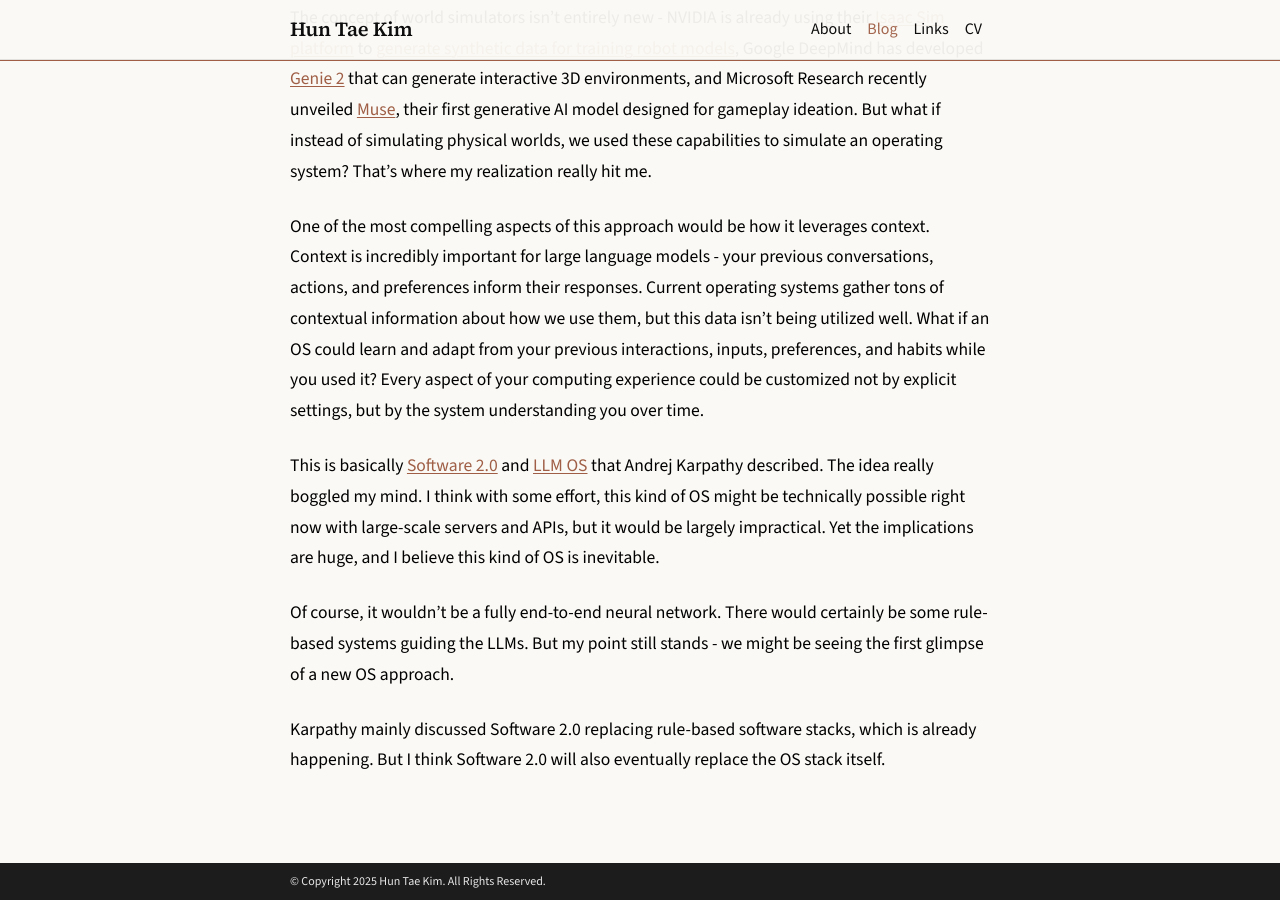
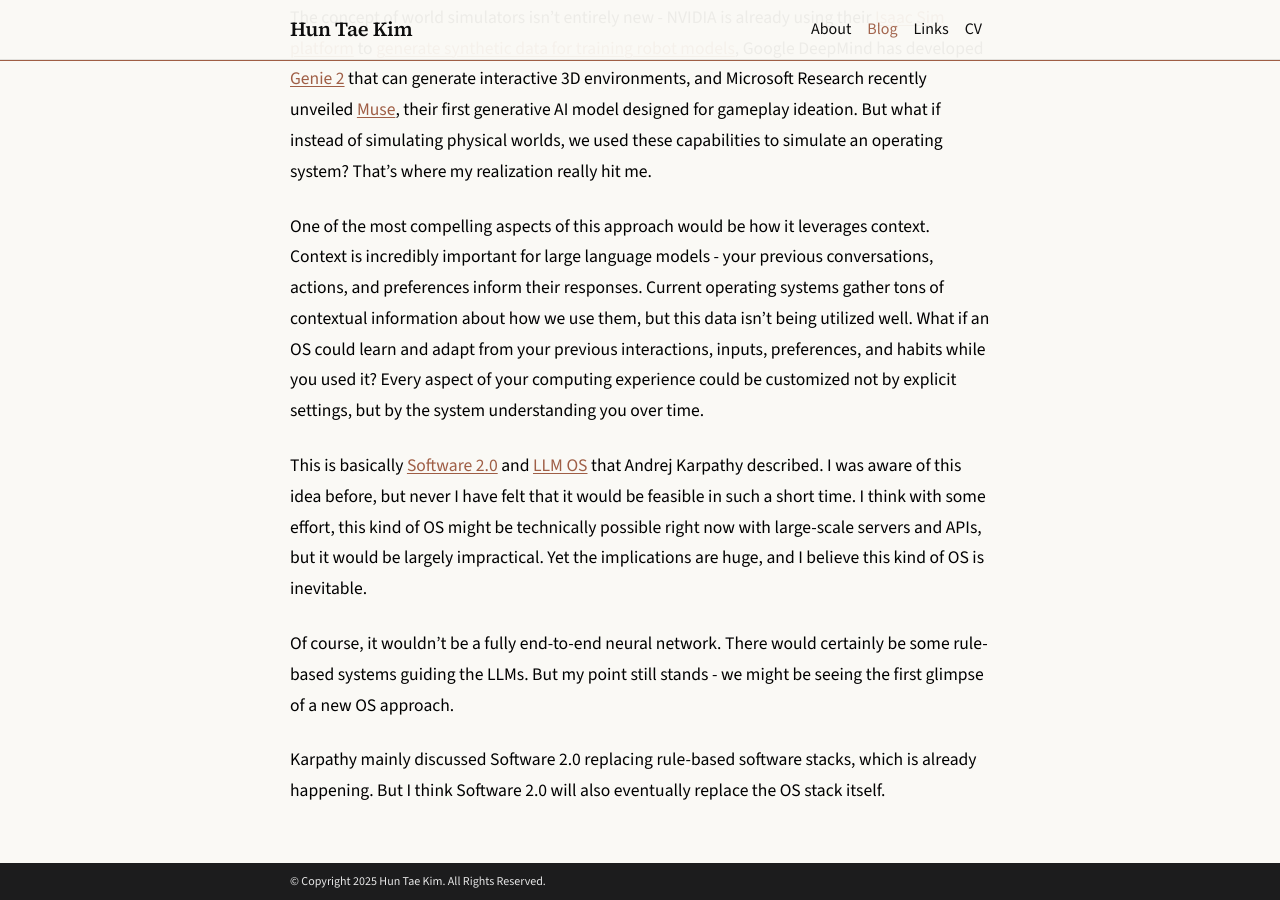
Before and after one commit to ht0324/ht0324.github.io, a Jekyll site: the page built from _posts/2025-03-26-gpt4-image-generation.md, in a window 1280 px wide and 900 px high, scrolled down 2048 px. Built offline with Jekyll 4.4.1, drawn with Linux system fonts in a browser that asks for light colours; comment, search, counter and statistics services are not loaded; a style sheet for code colours, icons or effects is not loaded.

Commit message:
Update GPT-4 image generation post to clarify the feasibility of an adaptive OS concept, reflecting a deeper understanding of Software 2.0 and LLM OS as described by Andrej Karpathy.

```diff
--- a/_posts/2025-03-26-gpt4-image-generation.md
+++ b/_posts/2025-03-26-gpt4-image-generation.md
@@ -40,7 +40,7 @@
 
 One of the most compelling aspects of this approach would be how it leverages context. Context is incredibly important for large language models - your previous conversations, actions, and preferences inform their responses. Current operating systems gather tons of contextual information about how we use them, but this data isn't being utilized well. What if an OS could learn and adapt from your previous interactions, inputs, preferences, and habits while you used it? Every aspect of your computing experience could be customized not by explicit settings, but by the system understanding you over time.
 
-This is basically [Software 2.0](https://karpathy.medium.com/software-2-0-a64152b37c35) and [LLM OS](https://x.com/karpathy/status/1723140519554105733) that Andrej Karpathy described. The idea really boggled my mind. I think with some effort, this kind of OS might be technically possible right now with large-scale servers and APIs, but it would be largely impractical. Yet the implications are huge, and I believe this kind of OS is inevitable.
+This is basically [Software 2.0](https://karpathy.medium.com/software-2-0-a64152b37c35) and [LLM OS](https://x.com/karpathy/status/1723140519554105733) that Andrej Karpathy described. I was aware of this idea before, but never I have felt that it would be feasible in such a short time. I think with some effort, this kind of OS might be technically possible right now with large-scale servers and APIs, but it would be largely impractical. Yet the implications are huge, and I believe this kind of OS is inevitable.
 
 Of course, it wouldn't be a fully end-to-end neural network. There would certainly be some rule-based systems guiding the LLMs. But my point still stands - we might be seeing the first glimpse of a new OS approach.
 
```
